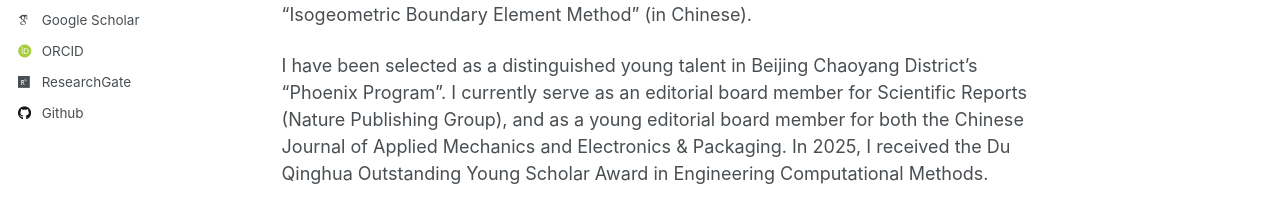
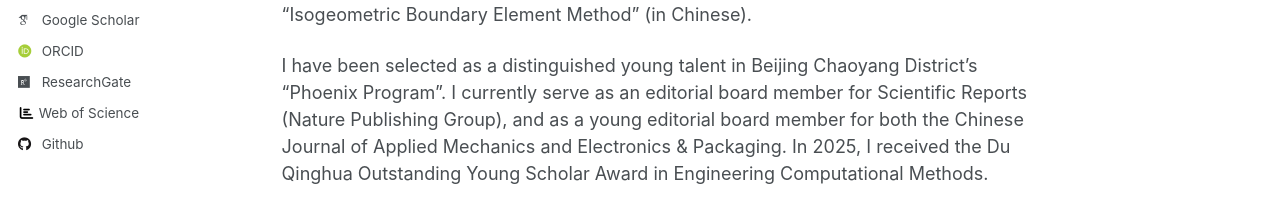
Before and after one commit to yanpeng-gong/yanpeng-gong.github.io, a Jekyll site: the page built from _pages/about.md, in a window 1280 px wide and 900 px high, scrolled down 479 px. Shown: the part 633-856 px from the top of the window. Built offline with Jekyll 4.4.1, drawn with Linux system fonts in a browser that asks for light colours; some web fonts are replaced; comment, search, counter and statistics services are not loaded.

Commit message:
update webofscience info

```diff
--- a/_includes/author-profile.html
+++ b/_includes/author-profile.html
@@ -61,6 +61,9 @@
       {% endif %}
       {% if author.scopus %}
         <li><a href="{{ author.scopus }}"><i class="ai ai-scopus icon-pad-right"></i>Scopus</a></li>
+      {% endif %}
+      {% if author.webofscience %}
+        <li><a href="{{ author.webofscience }}"><i class="fa fa-fw fa-bar-chart" aria-hidden="true"></i> Web of Science</a></li>
       {% endif %}
 
       <!-- Font Awesome icons / Repositories and software development -->
```
